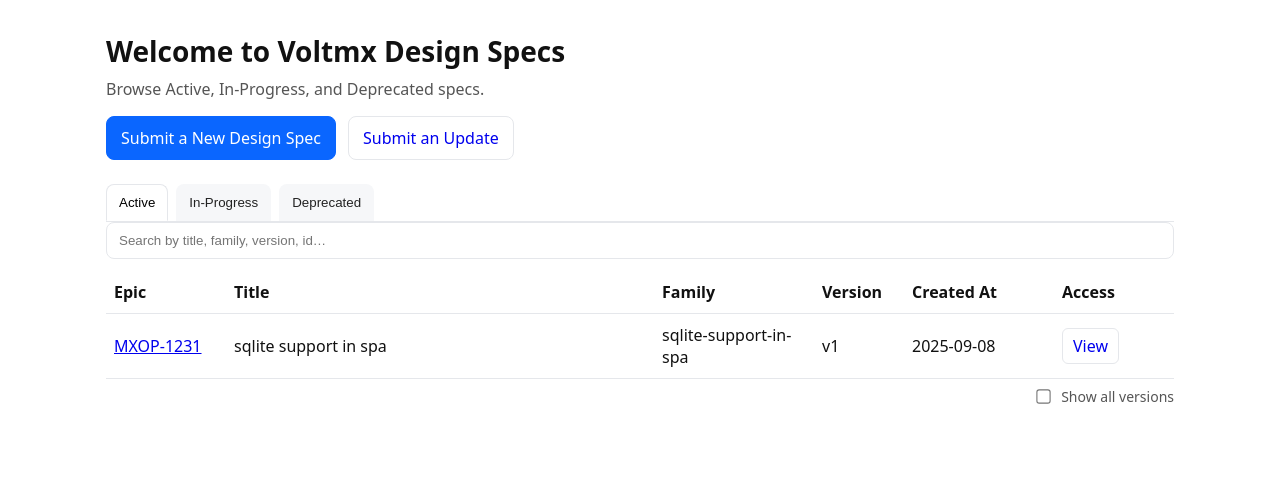
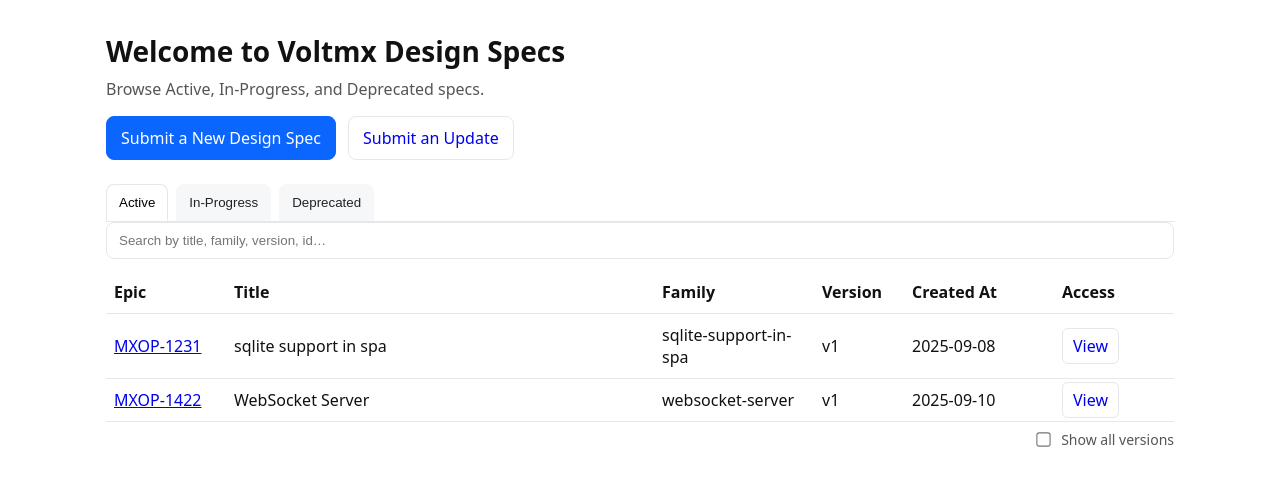
Before and after one commit to pranavwani/design-spec-v3, a Jekyll site: the page built from index.html, in a window 1280 px wide. Shown: the top 486 px of the page. Built offline with Jekyll 4.4.1, drawn with Linux system fonts in a browser that asks for light colours.

Commit message:
chore(spec): update status/updated_at after merge of #32

```diff
--- a/_specs/websocket-server/v1/index.md
+++ b/_specs/websocket-server/v1/index.md
@@ -4,13 +4,15 @@
 family: websocket-server
 version: v1
 title: WebSocket Server
-status: in-progress
+status: active
 owner: "@pranavwani"
 team: ""
 created_at: 2025-09-10
-updated_at: 2025-09-10
+updated_at: "2025-09-10"
 tags: []
 changelog:
+  - date: "2025-09-10"
+    text: 'Merged PR #32: [Spec] WebSocket Server (scaffold)'
   - date: 2025-09-10
     text: "Initial scaffold from issue #31"
 nav_title: "Overview"
```
